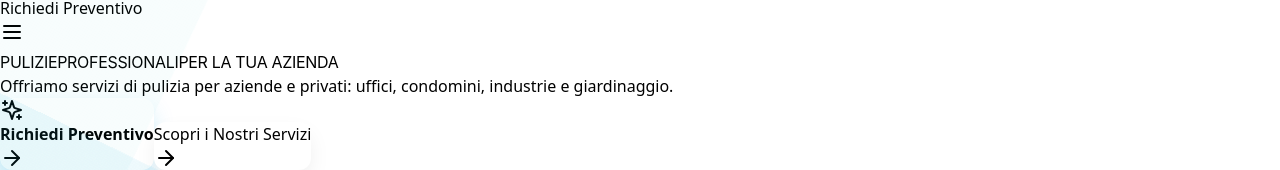
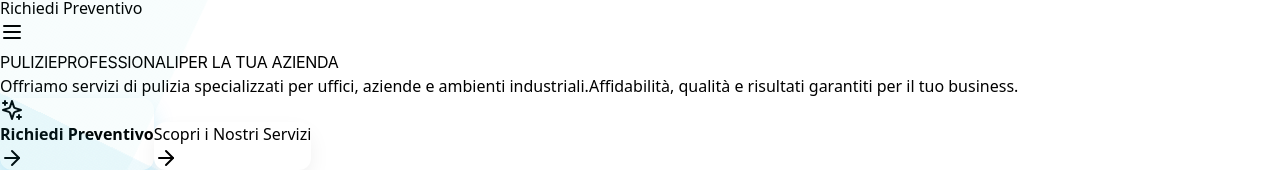
Before and after one commit to Seby850/articclean-bolt-secondario, a React (Vite) app: page / in a window 1280 px wide. Shown: the part 496-666 px from the top of the page. Built offline with nearby package versions, Linux system fonts and the light colour scheme.

Commit message:
Updated Homepage.tsx

```diff
--- a/src/pages/Homepage.tsx
+++ b/src/pages/Homepage.tsx
@@ -140,7 +140,10 @@ const Homepage = () => {
               </h1>
 
               <p className="text-lg sm:text-xl lg:text-2xl text-slate-600 max-w-3xl mx-auto leading-relaxed font-light px-4">
-                Offriamo servizi di pulizia per aziende e privati: uffici, condomini, industrie e giardinaggio.
+                Offriamo servizi di pulizia specializzati per uffici, aziende e ambienti industriali.
+                <span className="block mt-2 font-medium text-sky-700">
+                  Affidabilità, qualità e risultati garantiti per il tuo business.
+                </span>
               </p>
             </div>
 
```
Also changed, not shown: 34 other files (tests, documents, lock files or other folders).
